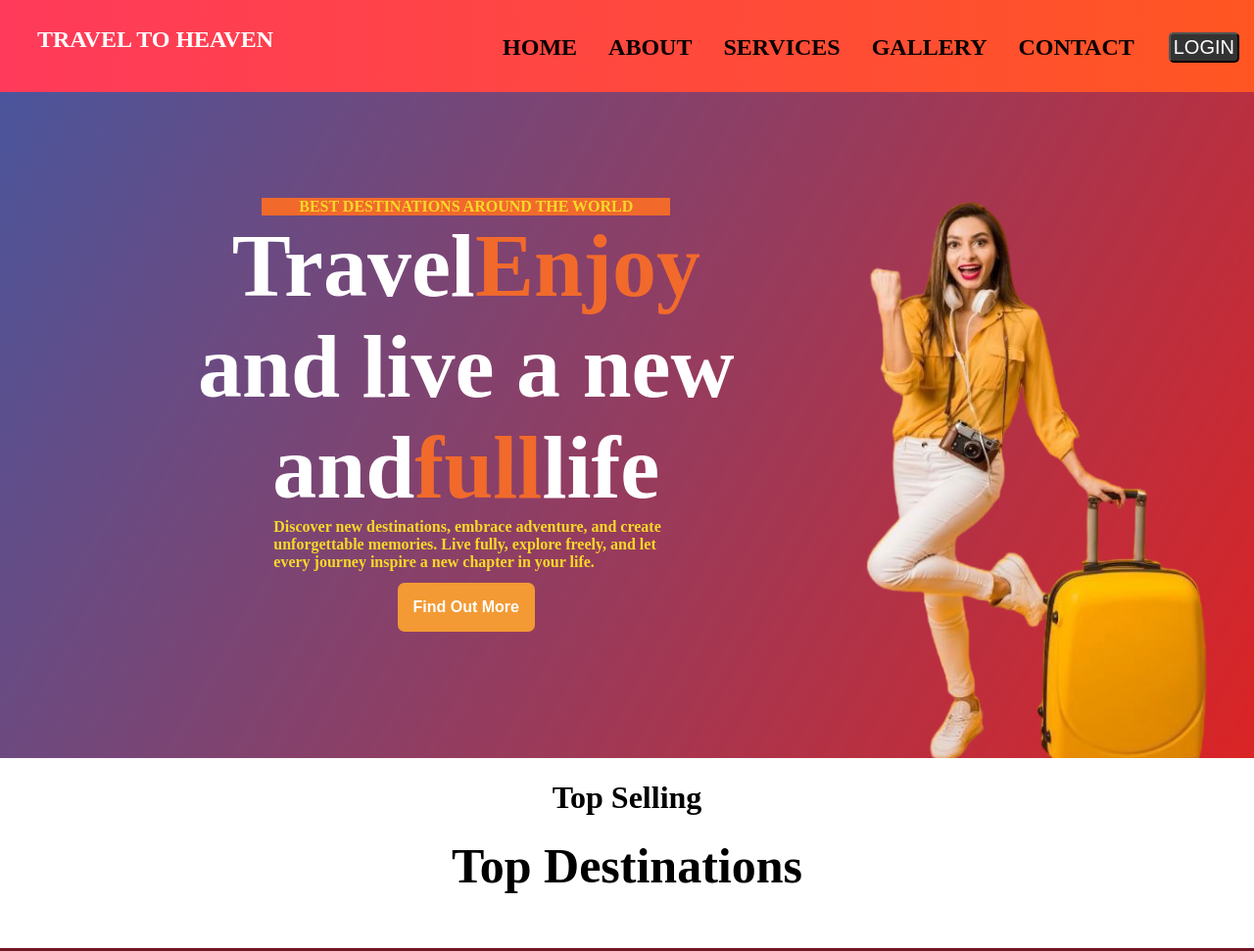
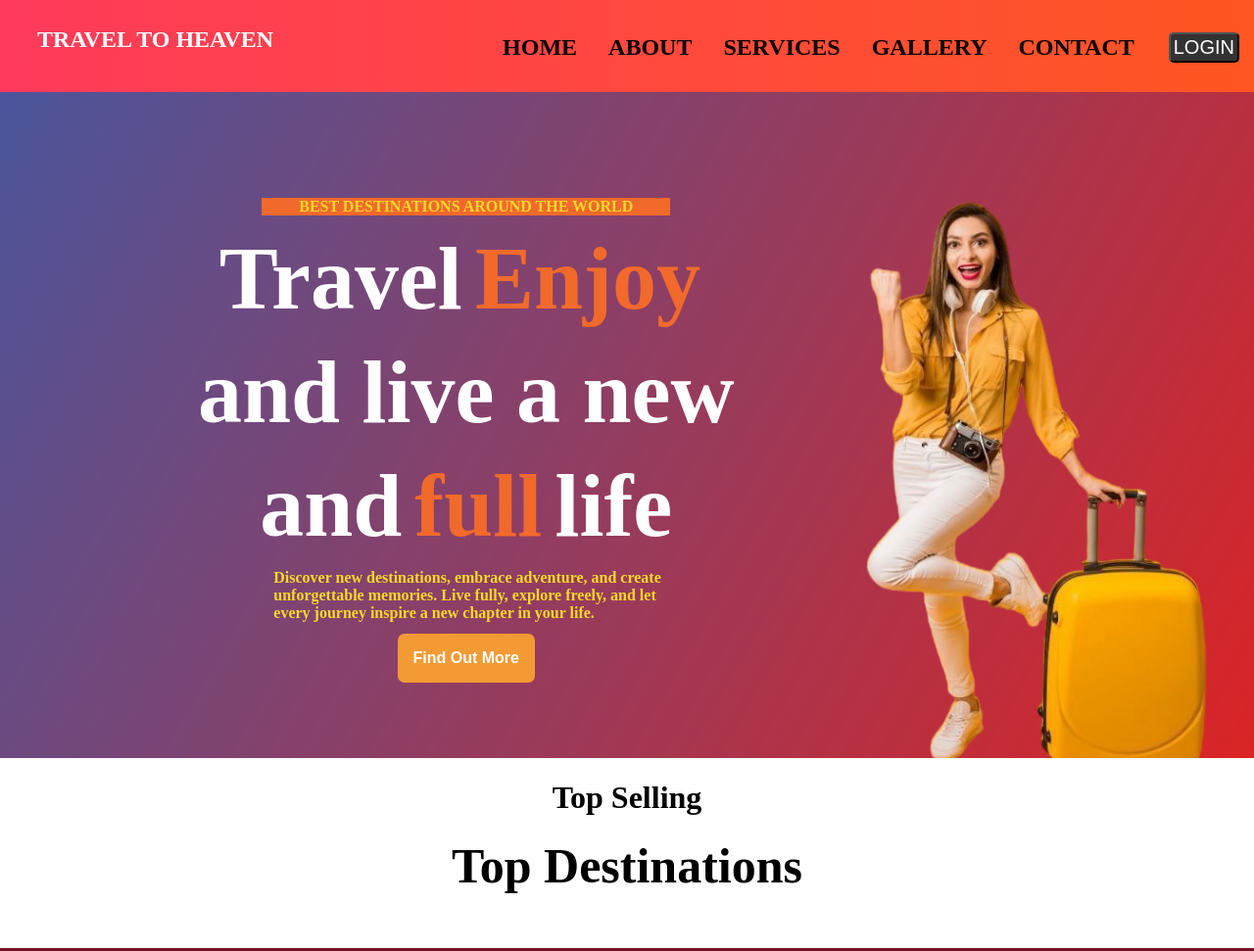
Before and after one commit to codersachin18/Travel-To-Heaven, a plain HTML site: page index.html in a window 1280 px wide. Shown: the top 971 px of the page at 98% size. Drawn offline with Linux system fonts and the light colour scheme.

Commit message:
Update style.css

```diff
--- a/style.css
+++ b/style.css
@@ -191,6 +191,7 @@ ul a {
 
 .hg {
   color: #f16a2c;
+  padding: 13px;
 }
 
 .cnt3 {
```
